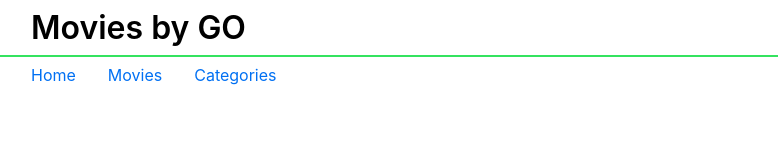
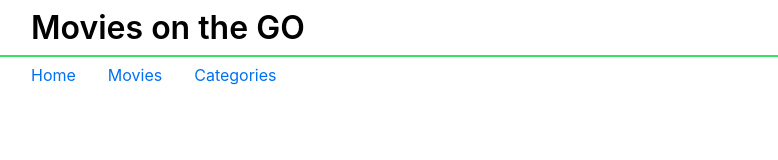
Before and after one commit to josephvano/movies-frontend, a Next.js app: page / in a window 1280 px wide. Shown: the top 160 px of the page, without its empty margins (209-987 px from the left). Built offline with nearby package versions, Linux system fonts and the light colour scheme.

Commit message:
chore: add title

```diff
--- a/pages/_app.tsx
+++ b/pages/_app.tsx
@@ -8,7 +8,7 @@
     <div className={styles.wrapper}>
       <header className={styles.header}>
         <div className={styles.container}>
-          <h1 className={styles.title}>Movies by GO</h1>
+          <h1 className={styles.title}>Movies on the GO</h1>
         </div>
       </header>
       <nav className={`${styles.container} ${styles.nav}`}>
--- a/pages/index.tsx
+++ b/pages/index.tsx
@@ -8,7 +8,7 @@
   return (
     <div className={styles.container}>
       <Head>
-        <title>Create Next App</title>
+        <title>Movies on the GO</title>
         <meta name="description" content="Generated by create next app" />
         <link rel="icon" href="/favicon.ico" />
       </Head>
```
